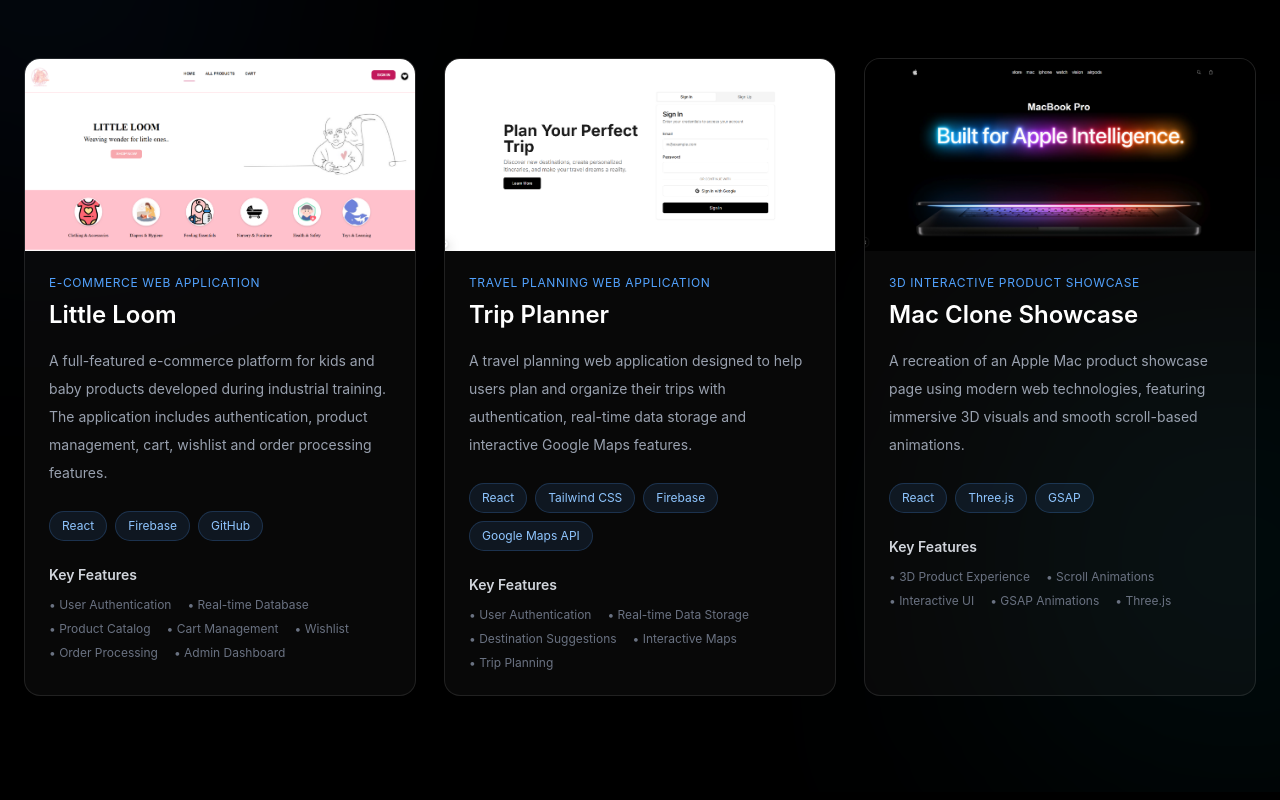
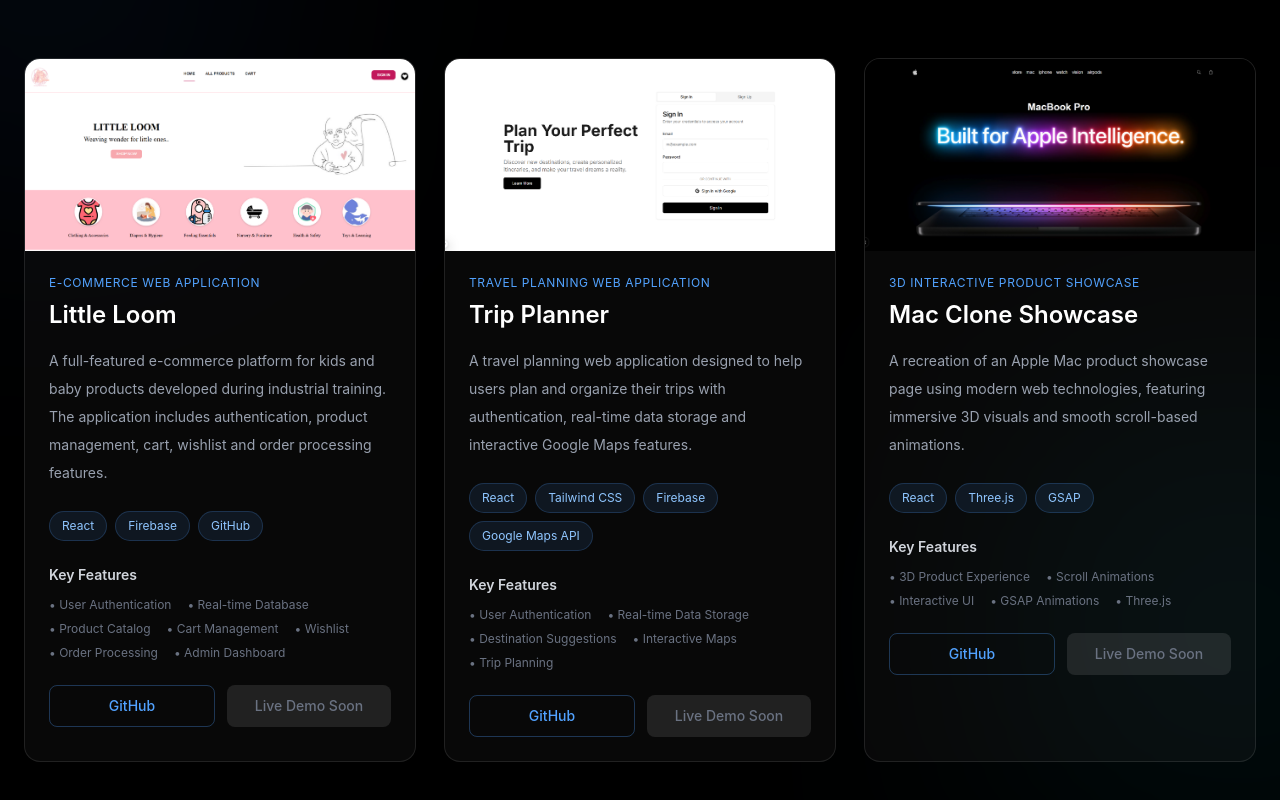
Before and after one commit to kaveeha15/My---portfolio, a React (Vite) app: page /projects in a window 1280 px wide. Shown: the part 306-1106 px from the top of the page. Built offline with nearby package versions, Linux system fonts and the light colour scheme.

Commit message:
Update projects with GitHub links

```diff
--- a/src/components/Projects.jsx
+++ b/src/components/Projects.jsx
@@ -8,6 +8,9 @@ function Projects() {
       title: "Little Loom",
       subtitle: "E-Commerce Web Application",
       image: littleLoom,
+
+      github: "https://github.com/kaveeha15/Little-Loom",
+      demo: null,
 
       description:
         "A full-featured e-commerce platform for kids and baby products developed during industrial training. The application includes authentication, product management, cart, wishlist and order processing features.",
@@ -34,6 +37,9 @@ function Projects() {
       subtitle: "Travel Planning Web Application",
       image: tripPlanner,
 
+      github: "https://github.com/kaveeha15/trip-planner",
+      demo: null,
+
       description:
         "A travel planning web application designed to help users plan and organize their trips with authentication, real-time data storage and interactive Google Maps features.",
 
@@ -57,6 +63,9 @@ function Projects() {
       title: "Mac Clone Showcase",
       subtitle: "3D Interactive Product Showcase",
       image: macClone,
+
+      github: "https://github.com/kaveeha15/mac-clone",
+      demo: null,
 
       description:
         "A recreation of an Apple Mac product showcase page using modern web technologies, featuring immersive 3D visuals and smooth scroll-based animations.",
@@ -165,7 +174,7 @@ function Projects() {
                 </div>
 
                 {/* Features */}
-                <div>
+                <div className="mb-6">
 
                   <p className="text-gray-300 text-sm font-semibold mb-3">
                     Key Features
@@ -186,6 +195,40 @@ function Projects() {
 
                 </div>
 
+                {/* Buttons */}
+                <div className="flex gap-3">
+
+                  {/* GitHub */}
+                  <a
+                    href={project.github}
+                    target="_blank"
+                    rel="noopener noreferrer"
+                    className="flex-1 text-center px-4 py-2.5 rounded-lg border border-blue-400/30 text-blue-400 hover:bg-blue-400 hover:text-black transition duration-300 text-sm font-medium"
+                  >
+                    GitHub
+                  </a>
+
+                  {/* Live Demo */}
+                  {project.demo ? (
+                    <a
+                      href={project.demo}
+                      target="_blank"
+                      rel="noopener noreferrer"
+                      className="flex-1 text-center px-4 py-2.5 rounded-lg bg-blue-400 text-black hover:bg-blue-300 transition duration-300 text-sm font-medium"
+                    >
+                      Live Demo
+                    </a>
+                  ) : (
+                    <button
+                      disabled
+                      className="flex-1 px-4 py-2.5 rounded-lg bg-white/10 text-gray-500 cursor-not-allowed text-sm font-medium"
+                    >
+                      Live Demo Soon
+                    </button>
+                  )}
+
+                </div>
+
               </div>
 
             </div>
```
